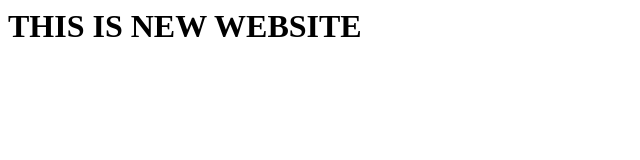
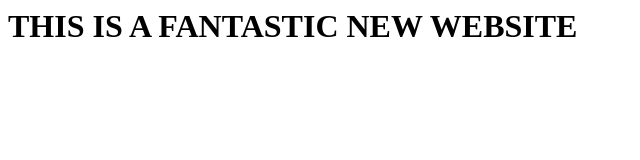
Before and after one commit to kalpantgadekar/My_Test_Repo, a plain HTML site: page index.html in a window 1280 px wide. Shown: the whole page, without its empty margins (0-640 px from the left). Drawn offline with Linux system fonts and the light colour scheme.

Commit message:
Update1 index.html

```diff
--- a/index.html
+++ b/index.html
@@ -1 +1 @@
-<h1>THIS IS NEW WEBSITE</h1>
+<h1>THIS IS A FANTASTIC NEW WEBSITE</h1>
```
